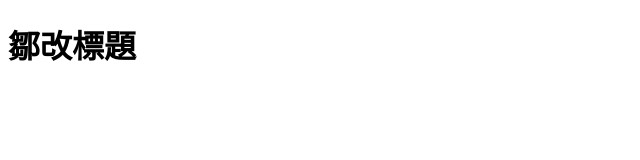
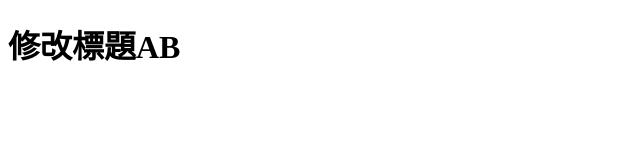
Before and after one commit to Mattie1391/---branch-, a plain HTML site: page index.html in a window 1280 px wide. Shown: the whole page, without its empty margins (0-640 px from the left). Drawn offline with Linux system fonts and the light colour scheme.

Commit message:
再次修改h1內容

```diff
--- a/index.html
+++ b/index.html
@@ -7,7 +7,7 @@
     <title>再次修改title</title>
 </head>
 <body>
-    <h1>鄒改標題</h1>
+    <h1>修改標題AB</h1>
 
 </body>
 </html>
```
